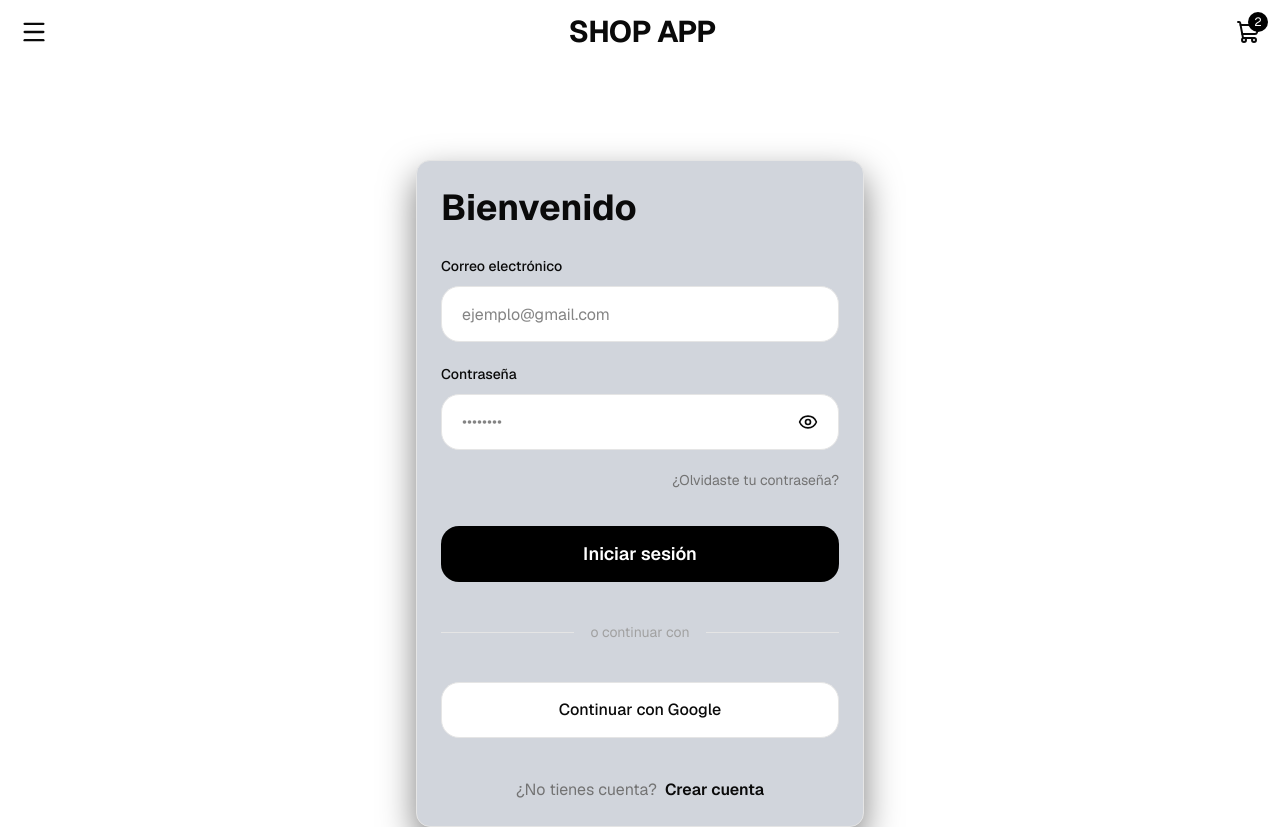
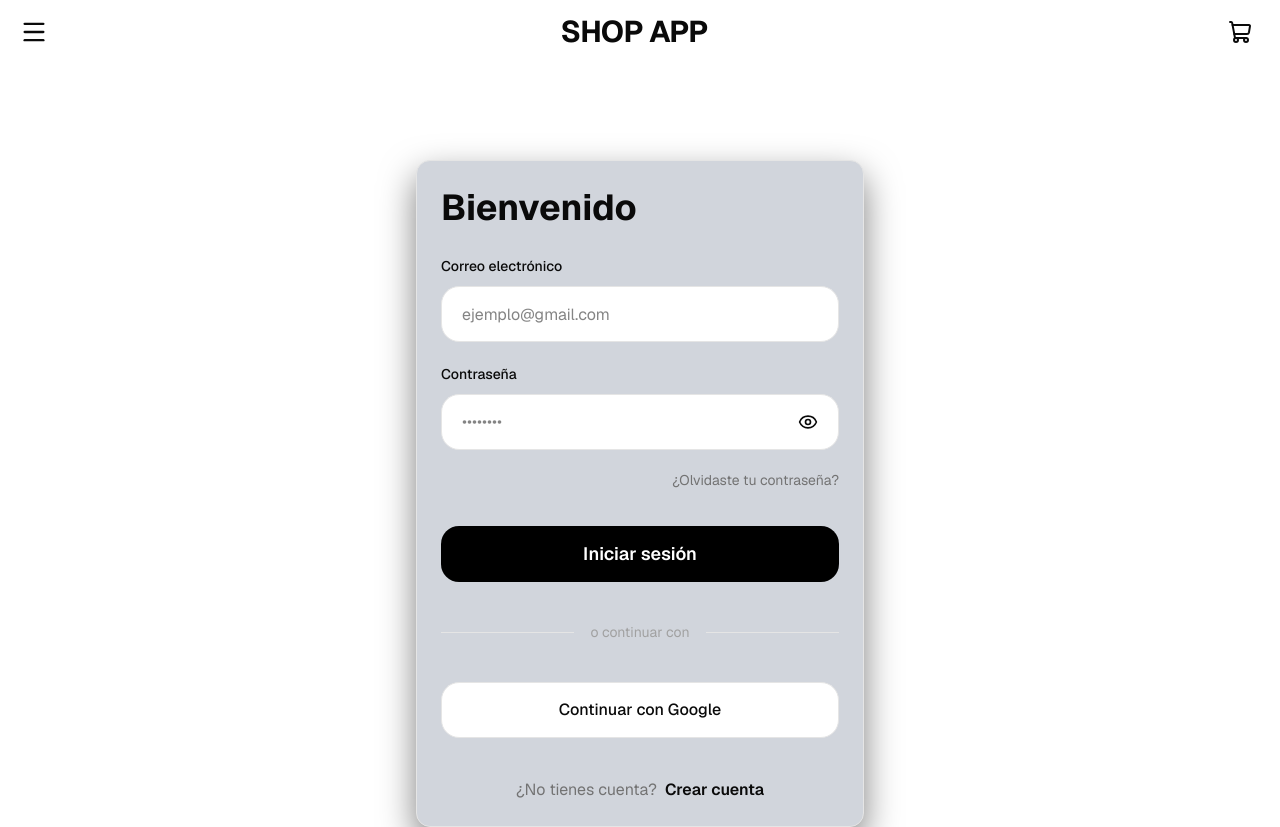
Before and after one commit to LucianoVilla95/mi-ecommerce, a Next.js app in the folder client/: page /auth/signin in a window 1280 px wide. Built offline with nearby package versions, Linux system fonts and the light colour scheme.

Commit message:
feat(cart): connect cart button to UI cart store

```diff
--- a/client/src/components/header/cart-button/index.tsx
+++ b/client/src/components/header/cart-button/index.tsx
@@ -1,14 +1,15 @@
+'use client';
 import { JSX } from 'react';
 import { ShoppingCart } from 'lucide-react';
+import { useUICartStore } from '@/stores/uicart.store';
 
 const CartButton = (): JSX.Element => {
+  const openCart = useUICartStore((state) => state.openCart);
+
   return (
-    <button className="relative">
-      <ShoppingCart className="w-6 h-6"/>
-      <span className="absolute -top-2 -right-2 bg-black text-white text-xs rounded-full h-5 w-5 flex items-center justify-center">
-        2
-      </span>
-    </button>
+      <button onClick={openCart} className="relative p-2 rounded-lg cursor-pointer transition-all duration-200 hover:bg-gray-200 hover:scale-105">
+        <ShoppingCart className="w-6 h-6"/>
+      </button>
   )
 };
 
```
